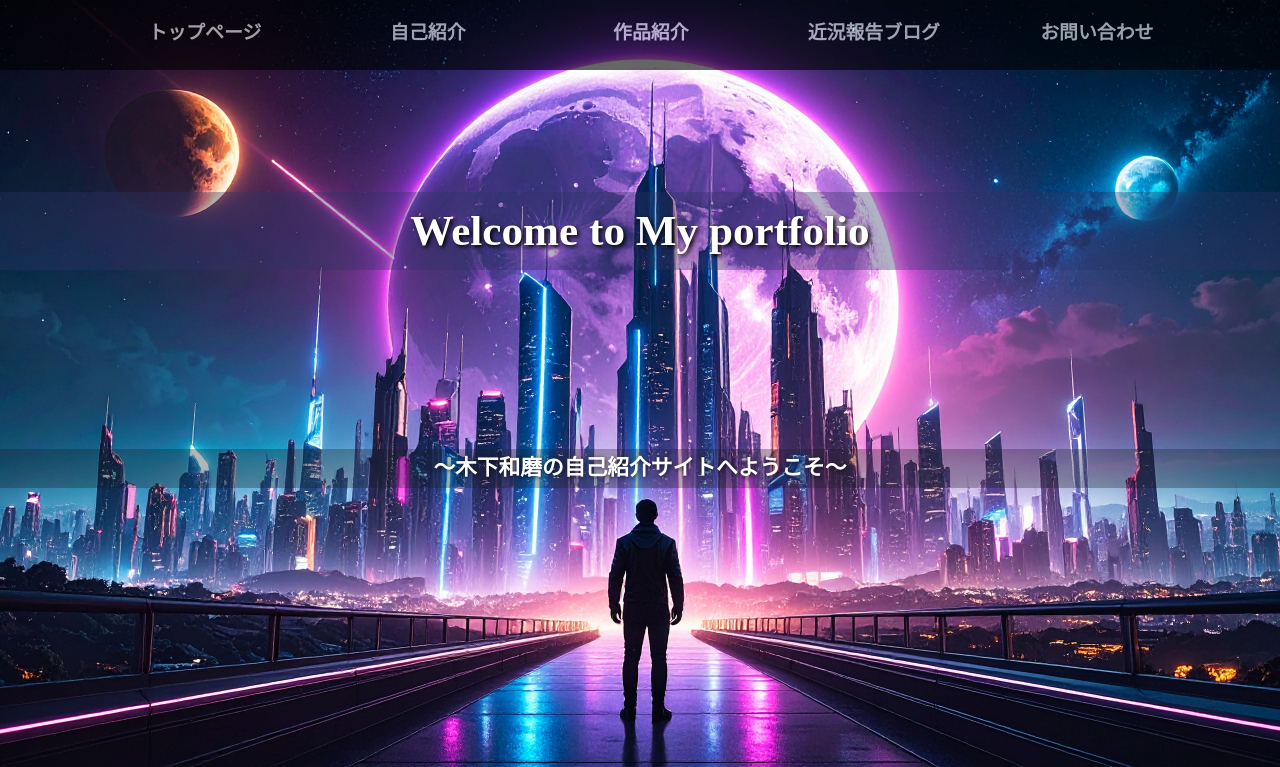
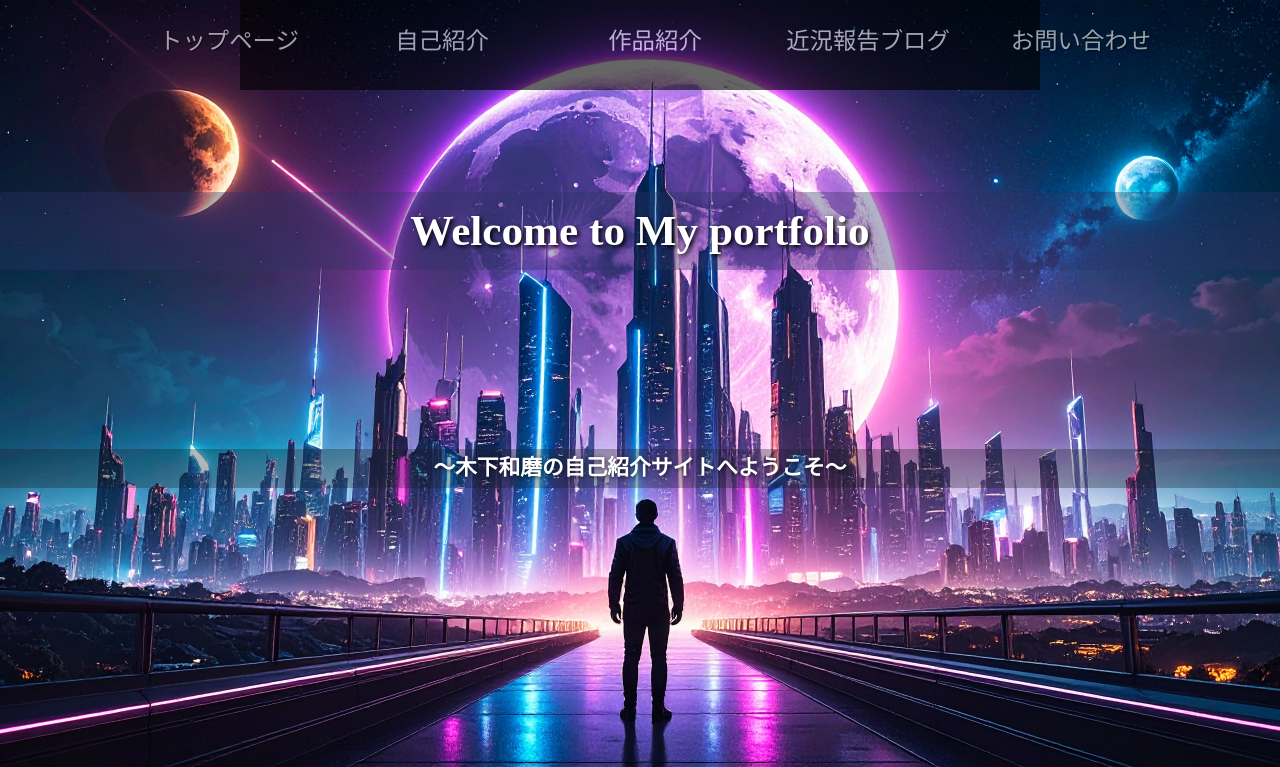
Before and after one commit to 1kz-ma1/Profile, a Django app: page / in a window 1280 px wide. Shown: the top 767 px of the page. Run offline with Django 4.2, Linux system fonts and the light colour scheme; some libraries are stand-ins or nearby versions.

Commit message:
portforio

```diff
--- a/intro/static/css/style.css
+++ b/intro/static/css/style.css
@@ -405,21 +404,47 @@ footer, .footer {
 }
 
 /* メニュー内リンクの色調整 */
+.nav-links {
+    max-width: 800px;
+}
+
+.nav-links ul {
+    list-style: none;
+    padding: 0;
+    margin: 0;
+}
+
+.nav-links li {
+    margin-bottom: 8px;
+}
+
 .nav-links a {
     color: #fff;
     background-color: transparent;
-    padding: 16px 20px;
+    padding: 20px 0;
     display: block;
-    border-radius: 8px;
     transition: all 0.2s ease;
-    font-size: 1.05rem;
+    font-size: 1.3rem;
+    font-weight: 500;
+    position: relative;
+    padding-left: 30px;
 }
+
+.nav-links a::before {
+    content: '>';
+    position: absolute;
+    left: 0;
+    opacity: 0;
+    transition: all 0.2s ease;
+}
+
 .nav-links a:hover {
-    background-color: rgba(255, 255, 255, 0.1);
-    transform: translateX(4px);
+    padding-left: 30px;
+    color: #ddd;
 }
-.nav-links li {
-    margin-bottom: 4px;
+
+.nav-links a:hover::before {
+    opacity: 1;
 }
 
 .latest-info {
```
Also changed, not shown: other parts of intro/static/css/style.css (+23 -24 lines).
